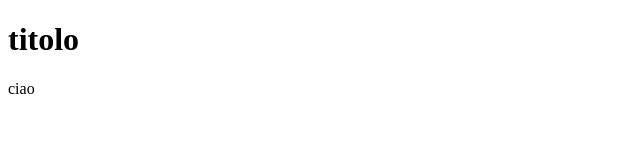
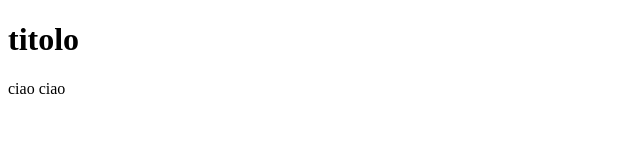
Before and after one commit to BeainaT/Prima-repo, a plain HTML site: page index.html in a window 1280 px wide. Shown: the full height of the page, 0-640 px from the left. Drawn offline with Linux system fonts and the light colour scheme.

Commit message:
add text

```diff
--- a/index.html
+++ b/index.html
@@ -10,6 +10,6 @@
     <header>
         <h1>titolo</h1>
     </header>
-    ciao
+    ciao ciao
 </body>
 </html>
```
